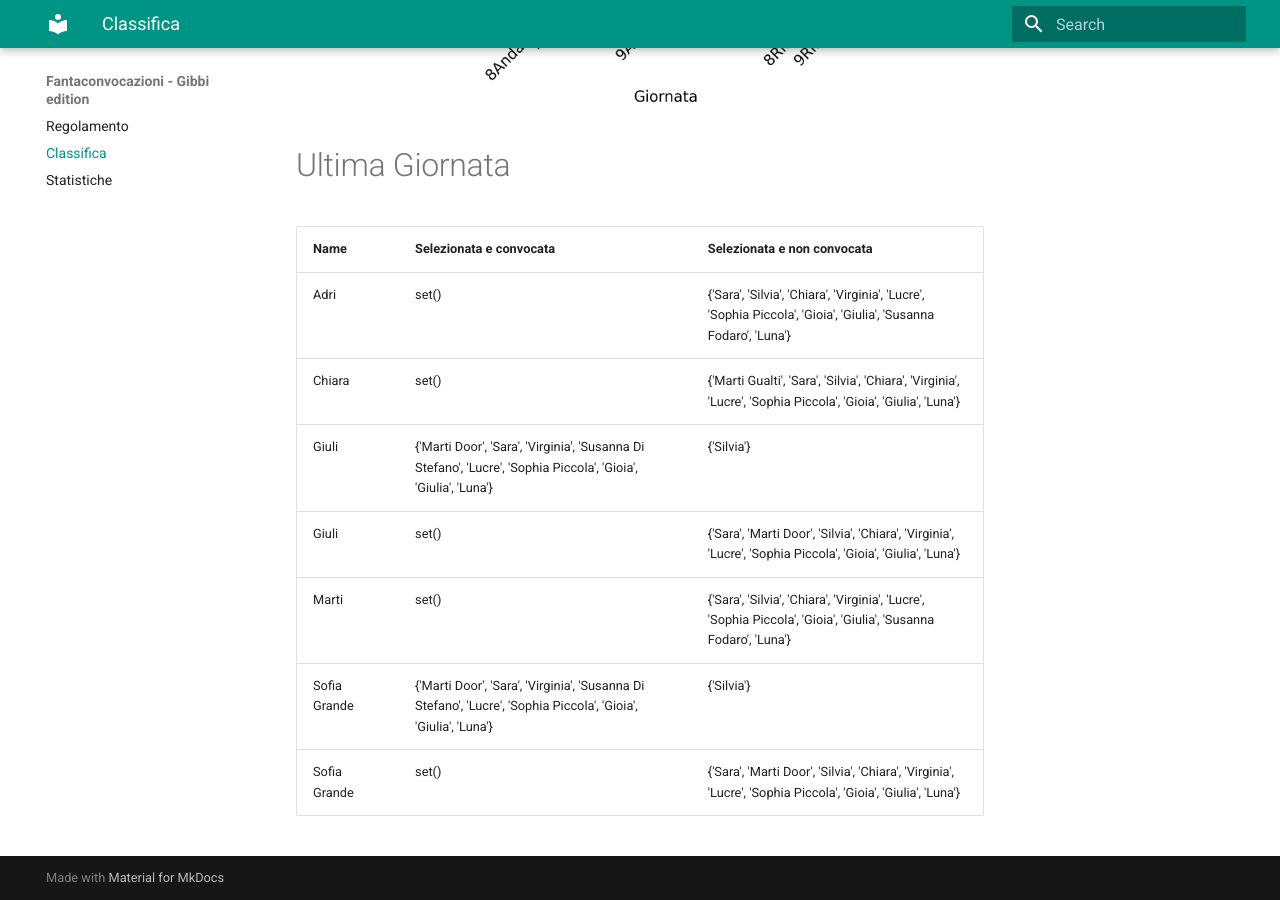
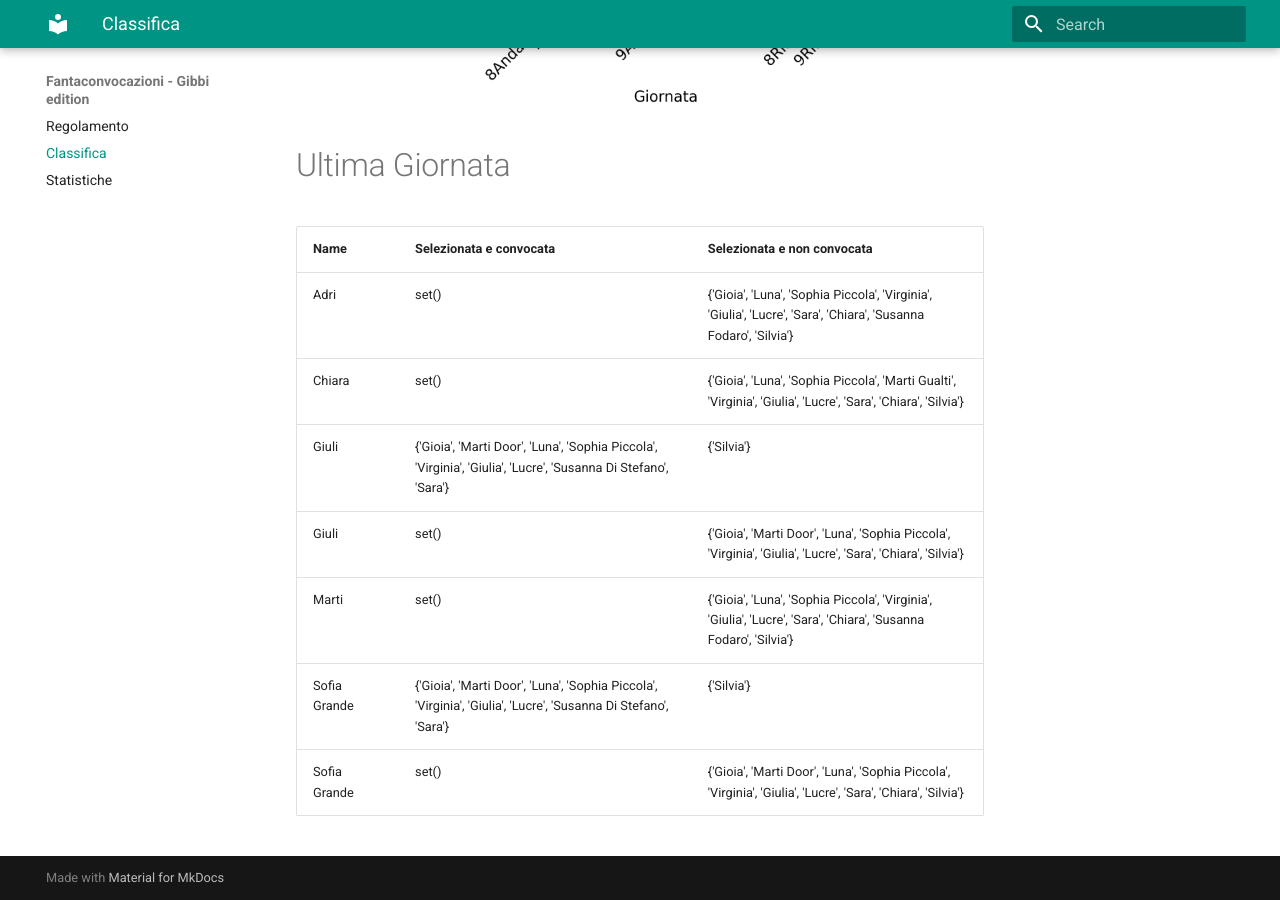
Before and after one commit to martinig94/fantagibbi, an MkDocs documentation site: the page built from docs/Classifica.md, in a window 1280 px wide and 900 px high, scrolled down 1003 px. Built offline with MkDocs 1.6.1 and Material for MkDocs 9.7.7, drawn with Linux system fonts in a browser that asks for light colours.

Commit message:
Auto-update from main.py

```diff
--- a/docs/Classifica.md
+++ b/docs/Classifica.md
@@ -18,11 +18,11 @@
 <!-- START_TABLE CORRECT -->
 | Name         | Selezionata e convocata                                                                                        | Selezionata e non convocata                                                                                      |
 |:-------------|:---------------------------------------------------------------------------------------------------------------|:-----------------------------------------------------------------------------------------------------------------|
-| Adri         | set()                                                                                                          | {'Sara', 'Silvia', 'Chiara', 'Virginia', 'Lucre', 'Sophia Piccola', 'Gioia', 'Giulia', 'Susanna Fodaro', 'Luna'} |
-| Chiara       | set()                                                                                                          | {'Marti Gualti', 'Sara', 'Silvia', 'Chiara', 'Virginia', 'Lucre', 'Sophia Piccola', 'Gioia', 'Giulia', 'Luna'}   |
-| Giuli        | {'Marti Door', 'Sara', 'Virginia', 'Susanna Di Stefano', 'Lucre', 'Sophia Piccola', 'Gioia', 'Giulia', 'Luna'} | {'Silvia'}                                                                                                       |
-| Giuli        | set()                                                                                                          | {'Sara', 'Marti Door', 'Silvia', 'Chiara', 'Virginia', 'Lucre', 'Sophia Piccola', 'Gioia', 'Giulia', 'Luna'}     |
-| Marti        | set()                                                                                                          | {'Sara', 'Silvia', 'Chiara', 'Virginia', 'Lucre', 'Sophia Piccola', 'Gioia', 'Giulia', 'Susanna Fodaro', 'Luna'} |
-| Sofia Grande | {'Marti Door', 'Sara', 'Virginia', 'Susanna Di Stefano', 'Lucre', 'Sophia Piccola', 'Gioia', 'Giulia', 'Luna'} | {'Silvia'}                                                                                                       |
-| Sofia Grande | set()                                                                                                          | {'Sara', 'Marti Door', 'Silvia', 'Chiara', 'Virginia', 'Lucre', 'Sophia Piccola', 'Gioia', 'Giulia', 'Luna'}     |
+| Adri         | set()                                                                                                          | {'Gioia', 'Luna', 'Sophia Piccola', 'Virginia', 'Giulia', 'Lucre', 'Sara', 'Chiara', 'Susanna Fodaro', 'Silvia'} |
+| Chiara       | set()                                                                                                          | {'Gioia', 'Luna', 'Sophia Piccola', 'Marti Gualti', 'Virginia', 'Giulia', 'Lucre', 'Sara', 'Chiara', 'Silvia'}   |
+| Giuli        | {'Gioia', 'Marti Door', 'Luna', 'Sophia Piccola', 'Virginia', 'Giulia', 'Lucre', 'Susanna Di Stefano', 'Sara'} | {'Silvia'}                                                                                                       |
+| Giuli        | set()                                                                                                          | {'Gioia', 'Marti Door', 'Luna', 'Sophia Piccola', 'Virginia', 'Giulia', 'Lucre', 'Sara', 'Chiara', 'Silvia'}     |
+| Marti        | set()                                                                                                          | {'Gioia', 'Luna', 'Sophia Piccola', 'Virginia', 'Giulia', 'Lucre', 'Sara', 'Chiara', 'Susanna Fodaro', 'Silvia'} |
+| Sofia Grande | {'Gioia', 'Marti Door', 'Luna', 'Sophia Piccola', 'Virginia', 'Giulia', 'Lucre', 'Susanna Di Stefano', 'Sara'} | {'Silvia'}                                                                                                       |
+| Sofia Grande | set()                                                                                                          | {'Gioia', 'Marti Door', 'Luna', 'Sophia Piccola', 'Virginia', 'Giulia', 'Lucre', 'Sara', 'Chiara', 'Silvia'}     |
 <!-- END_TABLE CORRECT -->
```
